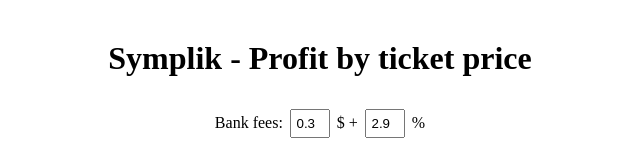
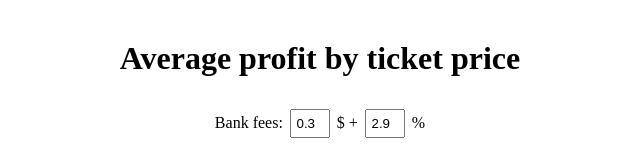
Before and after one commit to Optarion/izitipsy, a Next.js app: page / in a window 1280 px wide. Shown: the top 160 px of the page, without its empty margins (320-960 px from the left). Built offline with nearby package versions, Linux system fonts and the light colour scheme; no server answers.

Commit message:
update app's title

```diff
--- a/pages/index.js
+++ b/pages/index.js
@@ -26,7 +26,7 @@
 
   return (
     <>
-      <div className='app-title'>Symplik - Profit by ticket price</div>
+      <div className='app-title'>Average profit by ticket price</div>
 
       <aside className='app-aside'>
         Bank fees:
```
